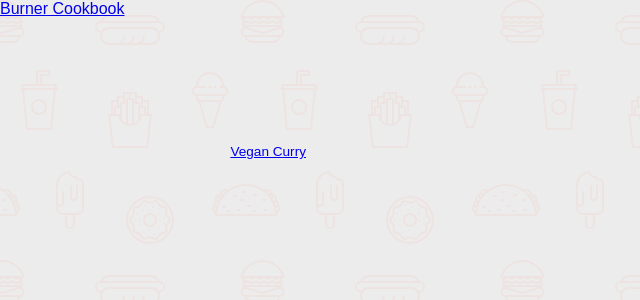
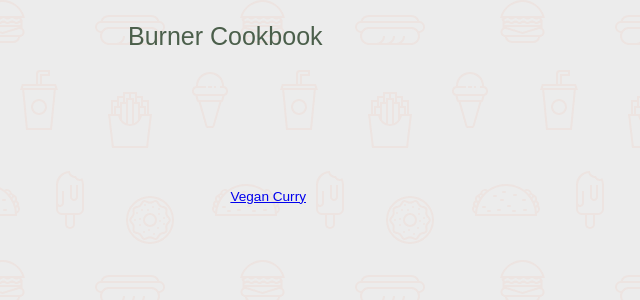
Before and after one commit to federerkristijan/b-c, a Next.js app: page / in a window 1280 px wide. Shown: the top 300 px of the page, without its empty margins (0-640 px from the left). Built offline with nearby package versions, Linux system fonts and the light colour scheme.

Commit message:
added classname to nav

```diff
--- a/pages/_app.js
+++ b/pages/_app.js
@@ -4,7 +4,7 @@ import "@/styles/globals.css";
 export default function App({ Component, pageProps }) {
   return (
     <>
-      <nav>
+      <nav className="header">
         <Link href="/">
           Burner Cookbook
         </Link>
```
